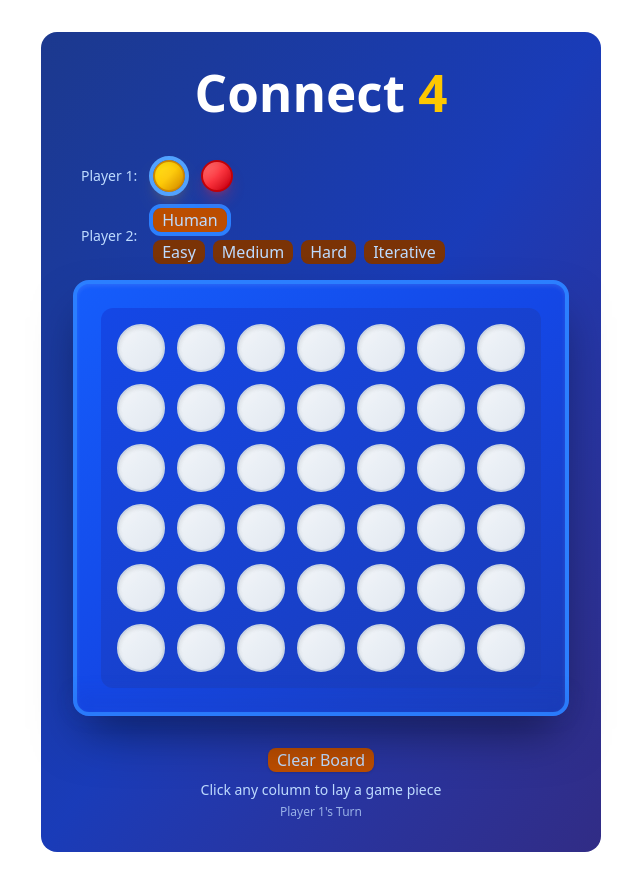
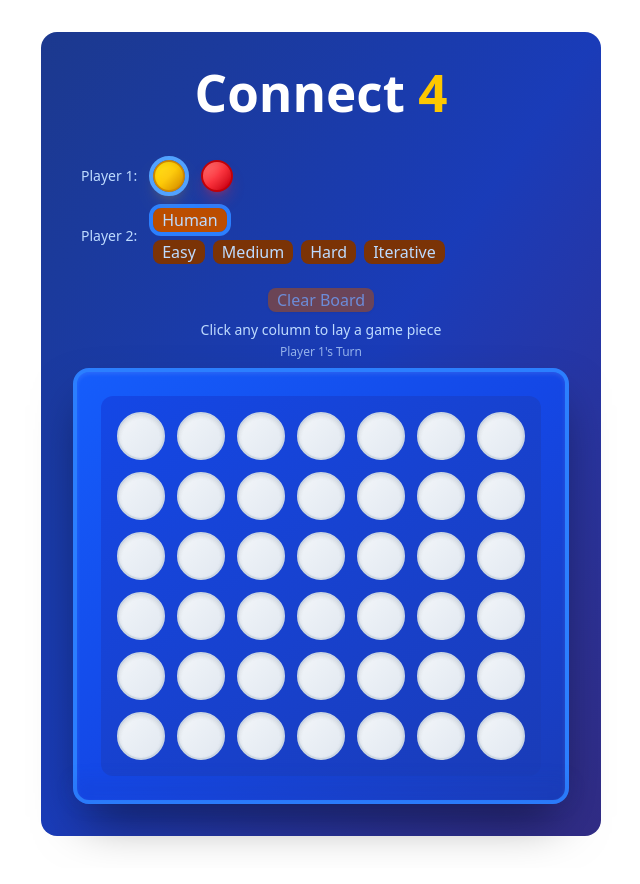
Before and after one commit to rbrock44/connect-4, a React (Vite) app: page / in a window 1280 px wide. Shown: the whole page, without its empty margins (319-959 px from the left). Built offline with nearby package versions, Linux system fonts and the light colour scheme.

Commit message:
type refactor many things

```diff
--- a/src/app/ai/a-i-easy.ts
+++ b/src/app/ai/a-i-easy.ts
@@ -1,4 +1,4 @@
-import { RED } from "../constants";
+import { RED, type COLOR } from "../constants";
 import { Connect4AI } from "./connect4-a-i";
 
 export class AIEasy extends Connect4AI {
@@ -6,7 +6,7 @@ export class AIEasy extends Connect4AI {
         super(color);
     }
 
-    makeMove(board: string[][]): string[][] {
+    makeMove(board: COLOR[][]): COLOR[][] {
         return board;
     };
 }
--- a/src/app/ai/a-i-hard.ts
+++ b/src/app/ai/a-i-hard.ts
@@ -1,4 +1,4 @@
-import { RED } from "../constants";
+import { RED, type COLOR } from "../constants";
 import { Connect4AI } from "./connect4-a-i";
 
 export class AIHard extends Connect4AI {
@@ -6,7 +6,7 @@ export class AIHard extends Connect4AI {
         super(color);
     }
 
-    makeMove(board: string[][]): string[][] {
+    makeMove(board: COLOR[][]): COLOR[][] {
         return board;
     };
 }
--- a/src/app/ai/a-i-iterative.ts
+++ b/src/app/ai/a-i-iterative.ts
@@ -1,4 +1,4 @@
-import { RED } from "../constants";
+import { RED, type COLOR } from "../constants";
 import { Connect4AI } from "./connect4-a-i";
 
 export class AIIterative extends Connect4AI {
@@ -6,7 +6,7 @@ export class AIIterative extends Connect4AI {
         super(color);
     }
 
-    makeMove(board: string[][]): string[][] {
+    makeMove(board: COLOR[][]): COLOR[][] {
         return board;
     };
 }
--- a/src/app/ai/a-i-medium.ts
+++ b/src/app/ai/a-i-medium.ts
@@ -1,4 +1,4 @@
-import { RED } from "../constants";
+import { RED, type COLOR } from "../constants";
 import { Connect4AI } from "./connect4-a-i";
 
 export class AIMedium extends Connect4AI {
@@ -6,7 +6,7 @@ export class AIMedium extends Connect4AI {
         super(color);
     }
 
-    makeMove(board: string[][]): string[][] {
+    makeMove(board: COLOR[][]): COLOR[][] {
         return board;
     };
 }
--- a/src/app/ai/connect4-a-i.ts
+++ b/src/app/ai/connect4-a-i.ts
@@ -1,4 +1,4 @@
-import { RED } from "../constants";
+import { RED, type COLOR } from "../constants";
 
 export abstract class Connect4AI {
     color: string;
@@ -7,5 +7,5 @@ export abstract class Connect4AI {
         this.color = color;
     }
 
-    abstract makeMove(board: string[][]): string[][];
+    abstract makeMove(board: string[][]): COLOR[][];
 }
--- a/src/app/components/board/board.tsx
+++ b/src/app/components/board/board.tsx
@@ -1,19 +1,19 @@
 import { useState } from "react";
-import { BLANK, createEmptyBoard, DRAW, RED, ROWS, YELLOW } from "../../constants";
+import { BLANK, createEmptyBoard, DRAW, RED, ROWS, YELLOW, type COLOR, type PLAYER_COLOR, type PLAYER_TYPE } from "../../constants";
 import type { CheckWin } from "../../objects";
 import { checkWin, determineWinningMessage, getColorForMove, isFullGameBoard, isIterativeAI, isPlayer2Human, makeAIMove, shouldMakeNextMove } from "../../services/game.service";
 import GamePiece from '../game-piece/game-piece';
 import PlayerTypeSelector from "../player-type-selector/player-type-selector";
 
 const Board = () => {
-    const [board, setBoard] = useState(createEmptyBoard);
-    const [firstPlayerTurn, setFirstPlayerTurn] = useState(true);
-    const [gameStarted, setGameStarted] = useState(false);
-    const [gameOver, setGameOver] = useState(false);
-    const [player1Color, setPlayer1Color] = useState(YELLOW);
-    const [player2Color, setPlayer2Color] = useState(RED);
-    const [player2Type, setPlayer2Type] = useState('human');
-    const [winner, setWinner] = useState('');
+    const [board, setBoard] = useState<COLOR[][]>(createEmptyBoard);
+    const [firstPlayerTurn, setFirstPlayerTurn] = useState<boolean>(true);
+    const [gameStarted, setGameStarted] = useState<boolean>(false);
+    const [gameOver, setGameOver] = useState<boolean>(false);
+    const [player1Color, setPlayer1Color] = useState<PLAYER_COLOR>(YELLOW);
+    const [player2Color, setPlayer2Color] = useState<PLAYER_COLOR>(RED);
+    const [player2Type, setPlayer2Type] = useState<PLAYER_TYPE>('human');
+    const [winner, setWinner] = useState<string>('');
     const [winningCells, setWinningCells] = useState<number[][]>([]);
 
     // const [hoveredColumn, setHoveredColumn] = useState(null);
@@ -62,11 +62,9 @@ const Board = () => {
                 }
             }
         }
-
-        // setBoard(newBoard);
     };
 
-    const handleColorClick = (player1Color: string, player2Color: string) => {
+    const handleColorClick = (player1Color: PLAYER_COLOR, player2Color: PLAYER_COLOR) => {
         setPlayer1Color(player1Color);
         setPlayer2Color(player2Color);
 
@@ -94,7 +92,7 @@ const Board = () => {
         return winningCells.some(([r, c]) => r === row && c === col);
     };
 
-    function handlePlayer2Change(val: string): void {
+    function handlePlayer2Change(val: PLAYER_TYPE): void {
         setPlayer2Type(val);
 
         // TODO: add player 2 to url when not HUMAN, remove from url when HUMAN
@@ -115,8 +113,7 @@ const Board = () => {
 
             <div className="relative">
                 <div
-                    className={`flex flex-col p-2 mb-2 gap-2 ${
-                        gameStarted ? 'border border-red-400 rounded' : ''
+                    className={`flex flex-col p-2 mb-2 gap-2 ${gameStarted ? 'border border-red-400 rounded' : ''
                         }`}
                 >
                     {gameStarted && (
@@ -151,17 +148,36 @@ const Board = () => {
                         <p className="text-sm pr-4 whitespace-nowrap">Player 2:</p>
                         <PlayerTypeSelector
                             value={player2Type}
-                            onChange={(val: string) => handlePlayer2Change(val)}
+                            onChange={(val: PLAYER_TYPE) => handlePlayer2Change(val)}
                             isDisabled={gameStarted}
                         />
                     </div>
 
                 </div>
 
+                <div className="mt-4 text-center text-blue-200 w-full">
+                    <div className="text-center flex justify-center w-full">
+                        <button
+                            disabled={!gameStarted}
+                            onClick={handleRestartWarning}
+                            className={`h-6 w-fit !p-2 mb-2 !bg-amber-700 rounded-full text-sm flex items-center justify-center shadow hover:bg-blue-100 transition
+                                ${!gameStarted ? 'opacity-50 cursor-not-allowed pointer-events-none' : 'hover:bg-blue-100'}
+                            `}
+                        >
+                            Clear Board
+                        </button>
+                    </div>
+                    <p className="text-sm">
+                        Click any column to lay a game piece
+                    </p>
+                    <p className="text-xs mt-1 mb-2 opacity-75 h-4">
+                        {nextMoveMessage()}
+                    </p>
+                </div>
+
                 <div className="relative">
                     <div
-                        className={`bg-gradient-to-br from-blue-600 via-blue-700 to-blue-800 p-6 rounded-2xl shadow-2xl border-4 border-blue-500 ${
-                            gameOver ? 'pointer-events-none opacity-50' : ''
+                        className={`bg-gradient-to-br from-blue-600 via-blue-700 to-blue-800 p-6 rounded-2xl shadow-2xl border-4 border-blue-500 ${gameOver ? 'pointer-events-none opacity-50' : ''
                             }`}
                         style={{
                             boxShadow:
@@ -191,7 +207,7 @@ const Board = () => {
                             <p className="text-xl">{determineWinningMessage(winner, player2Type)}</p>
                             <button
                                 onClick={handleRestart}
-                                className="mt-6 !bg-amber-700 px-4 py-2 rounded-full shadow hover:bg-blue-100 transition"
+                                className="h-6 w-fit !p-4 mt-6 !bg-amber-700 px-4 py-2 rounded-full  text-sm flex items-center justify-center shadow hover:bg-blue-100 transition"
                             >
                                 Play Again
                             </button>
@@ -204,22 +220,7 @@ const Board = () => {
                 />
             </div>
 
-            <div className="mt-8 text-center text-blue-200 max-w-md ">
-                <div className="text-center flex justify-center max-w-md">
-                    <button
-                        onClick={handleRestartWarning}
-                        className="h-6 w-fit !p-2 mb-2 !bg-amber-700 rounded-full text-sm flex items-center justify-center shadow hover:bg-blue-100 transition"
-                    >
-                        Clear Board
-                    </button>
-                </div>
-                <p className="text-sm">
-                    Click any column to lay a game piece
-                </p>
-                <p className="text-xs mt-1 opacity-75">
-                    {nextMoveMessage()}
-                </p>
-            </div>
+
         </div>
     );
 };
--- a/src/app/constants.tsx
+++ b/src/app/constants.tsx
@@ -8,13 +8,17 @@ export const createEmptyBoard = () => {
 export const BLANK = 'blank';
 export const RED = 'red';
 export const YELLOW = 'yellow';
+export type COLOR = 'blank' | 'red' | 'yellow'
+export type PLAYER_COLOR = 'red' | 'yellow'
 
 export const HUMAN = 'human';
 export const EASY = 'easy';
 export const MEDIUM = 'medium';
 export const HARD = 'hard';
 export const ITERATIVE = 'iterative';
+export type PLAYER_TYPE = 'human' | 'easy' | 'medium' | 'hard' | 'iterative'
 
 export const PLAYER1 = 'player1';
 export const PLAYER2 = 'player2';
 export const DRAW = 'draw';
+export type PLAYER = 'player1' | 'player2' | 'draw'
--- a/src/app/services/game.service.tsx
+++ b/src/app/services/game.service.tsx
@@ -1,8 +1,8 @@
 import { AIEasy, AIHard, AIIterative, AIMedium } from "../ai";
-import { BLANK, COLUMNS, DRAW, HARD, HUMAN, ITERATIVE, MEDIUM, PLAYER1, PLAYER2, RED, ROWS } from "../constants";
+import { BLANK, COLUMNS, DRAW, HARD, HUMAN, ITERATIVE, MEDIUM, PLAYER1, PLAYER2, RED, ROWS, type COLOR, type PLAYER_COLOR, type PLAYER_TYPE } from "../constants";
 import type { CheckWin } from "../objects";
 
-export function makeAIMove(type: string, color: string, board: string[][]): string[][] {
+export function makeAIMove(type: string, color: string, board: COLOR[][]): COLOR[][] {
     let ai = new AIEasy(color);
     if (type === MEDIUM) {
         ai = new AIMedium(color);
@@ -17,19 +17,19 @@ export function makeAIMove(type: string, color: string, board: string[][]): stri
     return newBoard;
 };
 
-export function getColorForMove(player1Color: string, player2Color: string, firstPlayerTurn: boolean): string {
+export function getColorForMove(player1Color: PLAYER_COLOR, player2Color: PLAYER_COLOR, firstPlayerTurn: boolean): PLAYER_COLOR {
     return firstPlayerTurn ? player1Color : player2Color;
 }
 
-export function shouldMakeNextMove(player2Type: string): boolean {
+export function shouldMakeNextMove(player2Type: PLAYER_TYPE): boolean {
     return !isPlayer2Human(player2Type);
 }
 
-export function isIterativeAI(player2Type: string): boolean {
+export function isIterativeAI(player2Type: PLAYER_TYPE): boolean {
     return player2Type === ITERATIVE;
 }
 
-export function isPlayer2Human(player2Type: string): boolean {
+export function isPlayer2Human(player2Type: PLAYER_TYPE): boolean {
     return player2Type === HUMAN;
 }
 
@@ -115,7 +115,7 @@ export function checkWin(player1Color: string, board: string[][]): CheckWin {
     };
 }
 
-export function determineWinningMessage(winner: string, player2Type: string): string {
+export function determineWinningMessage(winner: string, player2Type: PLAYER_TYPE): string {
     if (winner === DRAW) {
         return `It's a Draw!`;
     } else if (winner === PLAYER1) {
```
Also changed, not shown: src/app/components/player-type-selector/player-type-selector.tsx (+13 -8 lines), 1 other file (tests, documents, lock files or other folders). Lines whose indentation alone changed are shown as unchanged.
